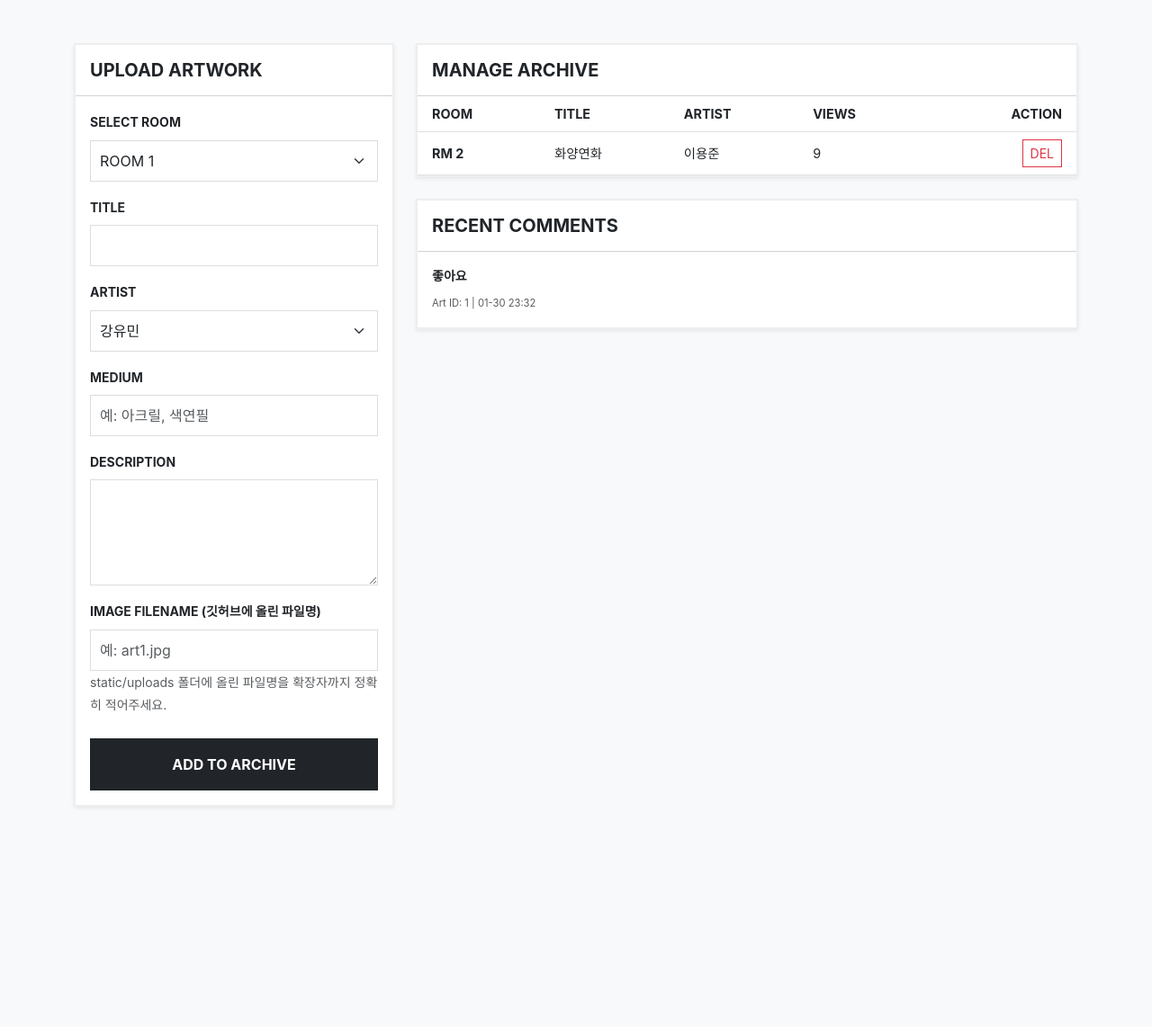
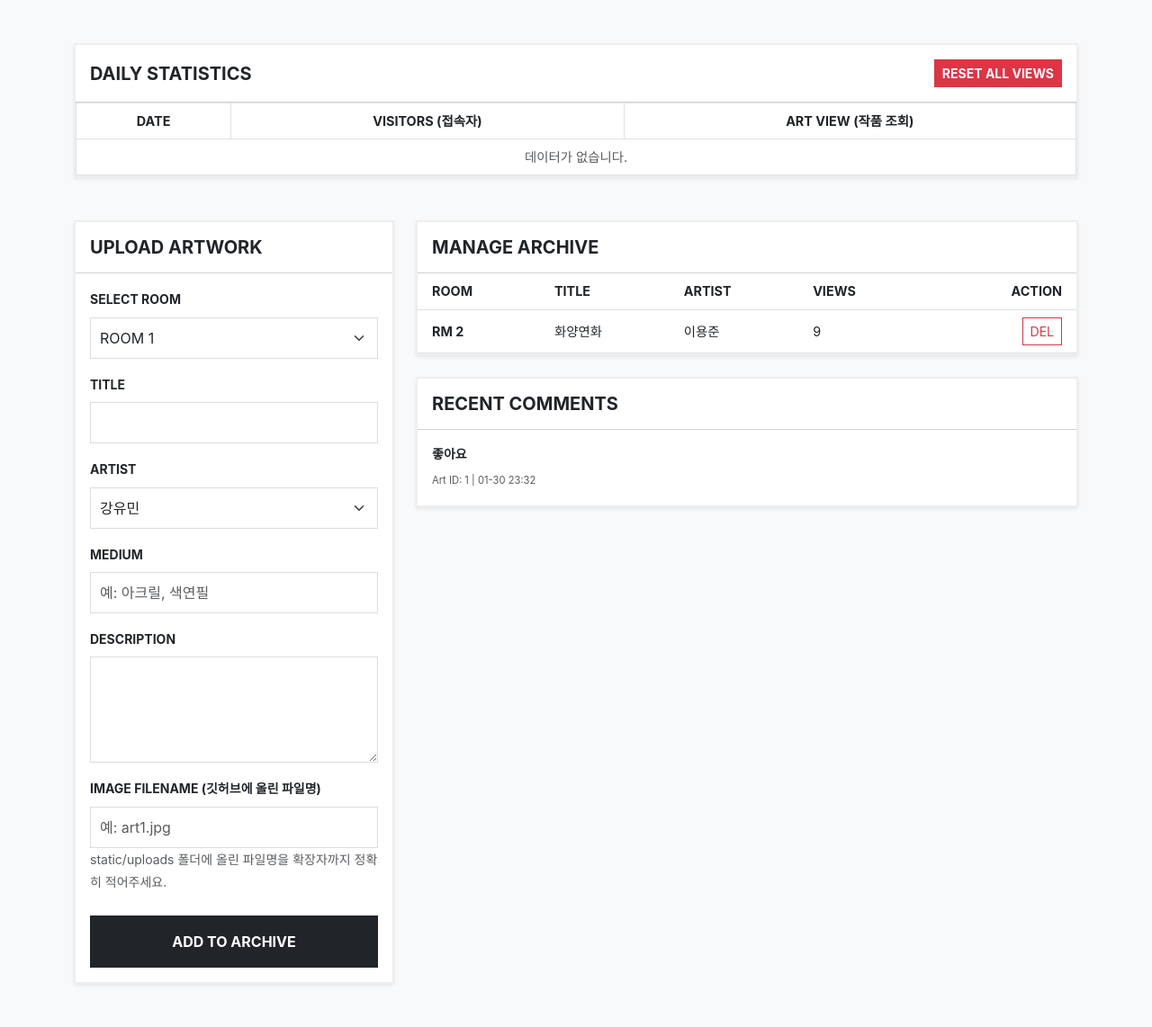
Before and after one commit to KyleKL/AMOC, a Flask app: page /admin in a window 1280 px wide. Shown: the part 78-1220 px from the top of the page at 90% size. Before the commit the page ends 976 px from the top, so only its background shows below. Run offline with Flask 3, Linux system fonts and the light colour scheme; a user stored in the database is signed in; data comes from the database, SQL or seed files in the repository; some web fonts are replaced.

Commit message:
Update admin.html 3

```diff
--- a/templates/admin.html
+++ b/templates/admin.html
@@ -25,6 +25,42 @@
 
 <div class="container pb-5">
     <div class="row g-4">
+        <div class="col-12 mb-4">
+            <div class="card shadow-sm">
+                <div class="card-header bg-white py-3 d-flex justify-content-between align-items-center">
+                    <h5 class="mb-0 fw-bold">DAILY STATISTICS</h5>
+                    <a href="/admin/reset_views"
+                       class="btn btn-danger btn-sm rounded-0 fw-bold"
+                       onclick="return confirm('경고: 모든 작품의 조회수가 0이 됩니다.\n정말 초기화하시겠습니까?');">
+                       RESET ALL VIEWS
+                    </a>
+                </div>
+                <div class="card-body p-0">
+                    <div class="table-responsive">
+                        <table class="table table-bordered mb-0 text-center">
+                            <thead class="bg-light">
+                                <tr>
+                                    <th>DATE</th>
+                                    <th>VISITORS (접속자)</th>
+                                    <th>ART VIEW (작품 조회)</th>
+                                </tr>
+                            </thead>
+                            <tbody>
+                                {% for stat in stats %}
+                                <tr>
+                                    <td class="fw-bold">{{ stat.date_str }}</td>
+                                    <td>{{ stat.visitor_count }} 명</td>
+                                    <td>{{ stat.total_view_count }} 회</td>
+                                </tr>
+                                {% else %}
+                                <tr><td colspan="3" class="text-muted">데이터가 없습니다.</td></tr>
+                                {% endfor %}
+                            </tbody>
+                        </table>
+                    </div>
+                </div>
+            </div>
+        </div>
         <div class="col-lg-4">
             <div class="card shadow-sm">
                 <div class="card-header bg-white py-3">
```
